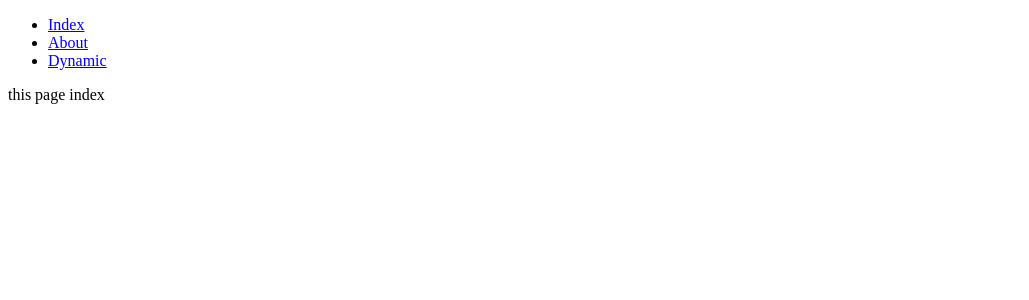
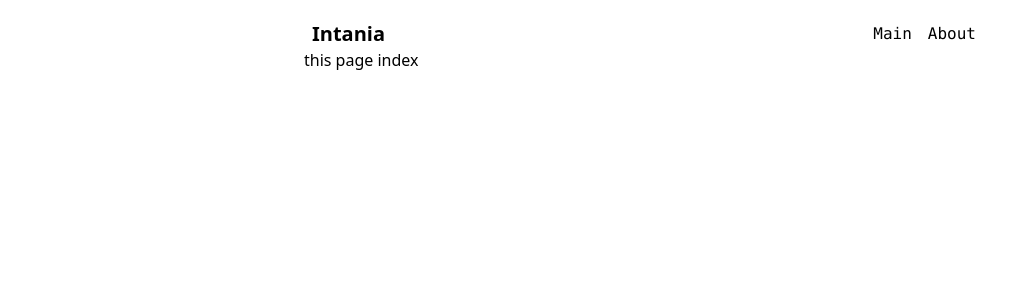
Before and after one commit to intaniamentari/udemy-nuxt, a Nuxt app: page / in a window 1280 px wide. Shown: the top 300 px of the page, without its empty margins (0-1029 px from the left). Built offline with nearby package versions, Linux system fonts and the light colour scheme.

Commit message:
make component and use tailwind css with scope style

```diff
--- a/app/app.vue
+++ b/app/app.vue
@@ -1,14 +1,5 @@
 <template>
-  <ul>
-    <li>
-      <NuxtLink to="/">Index</NuxtLink>
-    </li>
-    <li>
-      <NuxtLink to="/about">About</NuxtLink>
-    </li>
-    <li>
-      <NuxtLink to="/dynamic">Dynamic</NuxtLink>
-    </li>
-  </ul>
-    <NuxtPage />
+	<NuxtLayout>
+		<NuxtPage />
+	</NuxtLayout>
 </template>
--- /dev/null
+++ b/app/components/menu.vue
@@ -0,0 +1,19 @@
+<template>
+	<nav class="font-mono">
+		<ul class="flex space-x-4">
+			<li>
+				<NuxtLink to="/" class="link">Main</NuxtLink>
+			</li>
+			<li>
+				<NuxtLink to="/about" class="link">About</NuxtLink>
+			</li>
+		</ul>
+	</nav>
+</template>
+
+<style scoped>
+	/* use tailwind classes style */
+	link {
+		@apply p-1 hover:underline
+	}
+</style>
--- a/app/layouts/default.vue
+++ b/app/layouts/default.vue
@@ -1,3 +1,12 @@
 <template>
-    Hello, This is default layout
+	<div class="container mx-auto max-w-2xl">
+		<header class="flex justify-between items-center mt-5">
+			<div>
+				<NuxtLink to="/" class="text-xl font-semibold p-2 hover:bg-gray-200">Intania</NuxtLink>
+			</div>
+			<!-- use component menu and it imported automatically -->
+			<Menu />
+		</header>
+		<slot />
+	</div>
 </template>
--- a/app/layouts/dynamic.vue
+++ /dev/null
@@ -1,4 +0,0 @@
-<template>
-    <p>🌹🌹🌹🌹🌹</p>
-    <slot />
-</template>
--- /dev/null
+++ b/assets/css/tailwind.css
@@ -0,0 +1,3 @@
+@tailwind base;
+@tailwind components;
+@tailwind utilities;
--- a/nuxt.config.ts
+++ b/nuxt.config.ts
@@ -2,7 +2,10 @@
 export default defineNuxtConfig({
   compatibilityDate: '2024-04-03',
   devtools: { enabled: true },
+
   future: {
     compatibilityVersion: 4,
-  }
+  },
+
+  modules: ['@nuxtjs/tailwindcss']
 })
--- a/package.json
+++ b/package.json
@@ -10,6 +10,7 @@
     "postinstall": "nuxt prepare"
   },
   "dependencies": {
+    "@nuxtjs/tailwindcss": "^6.12.2",
     "nuxt": "^3.13.2",
     "vue": "latest",
     "vue-router": "latest"
--- /dev/null
+++ b/tailwind.config.js
@@ -0,0 +1,8 @@
+/** @type {import('tailwindcss').Config} */
+export default {
+  content: [],
+  theme: {
+    extend: {},
+  },
+  plugins: [],
+}
```
Also changed, not shown: 2 other files (tests, documents, lock files or other folders).
